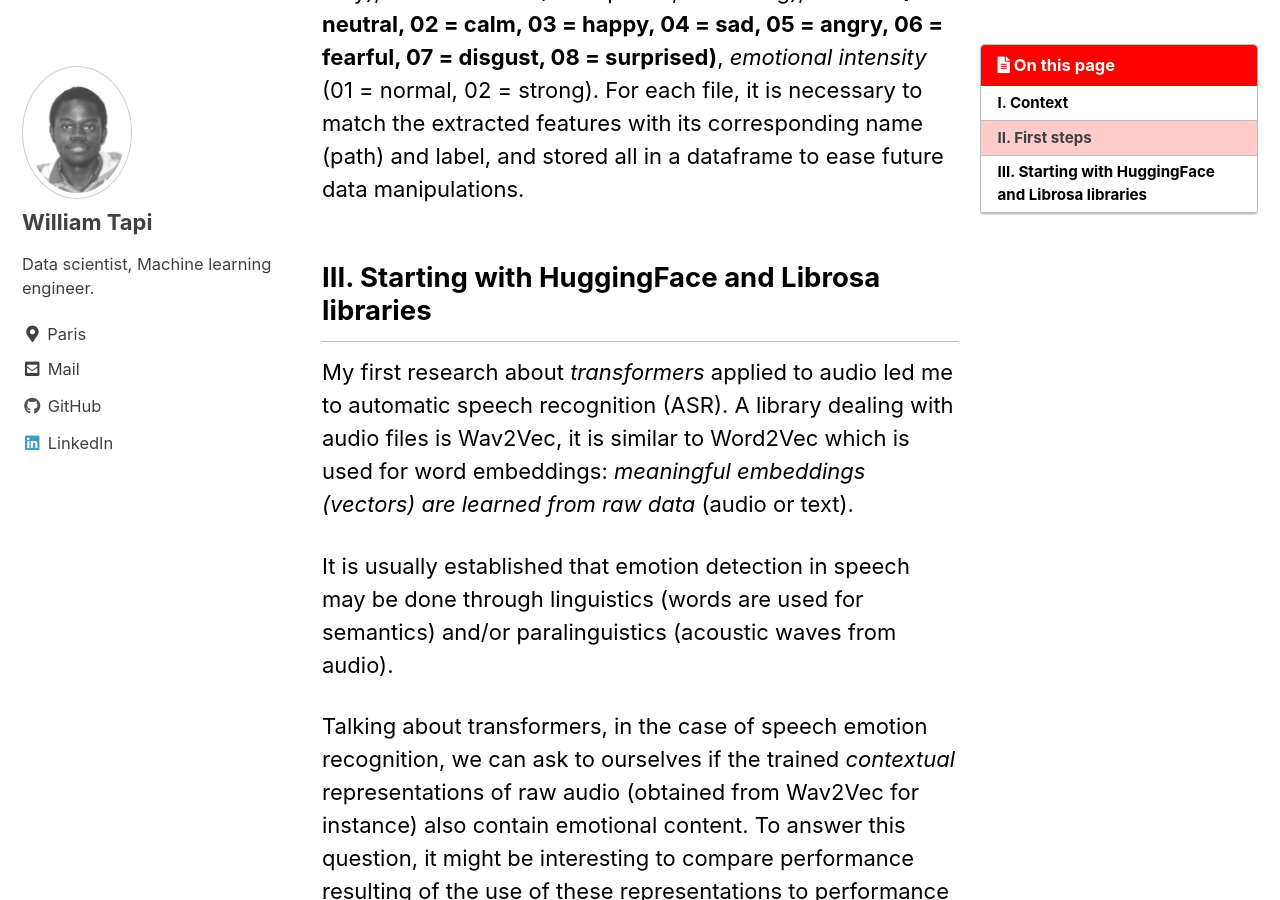
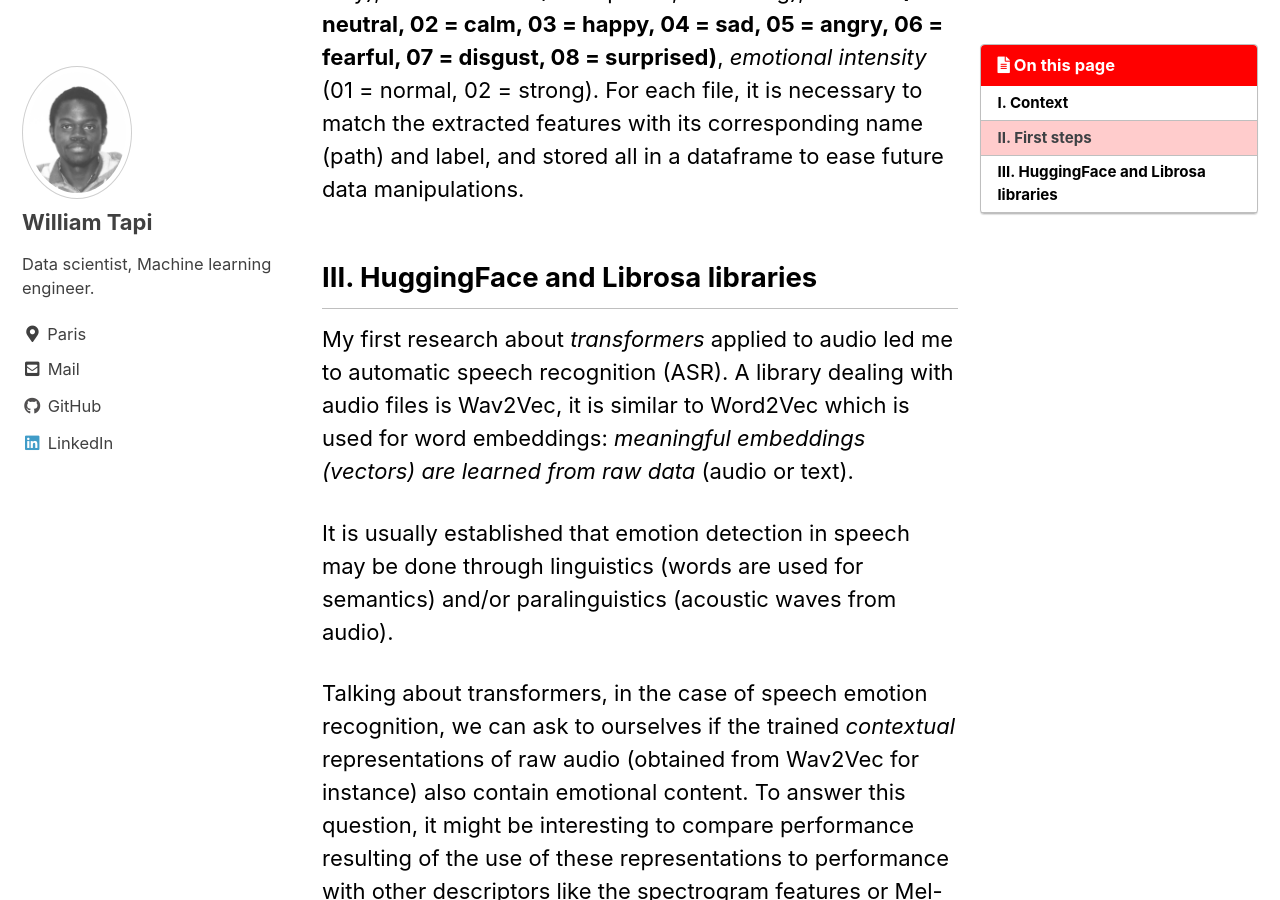
Before and after one commit to Will007-max/Will007-max.github.io, a Jekyll site: the page built from _posts/2021-03-29-first_project.md, in a window 1280 px wide and 900 px high, scrolled down 2977 px. Built offline with Jekyll 4.4.1, drawn with Linux system fonts in a browser that asks for light colours; cached includes are drawn as plain includes; comment, search, counter and statistics services are not loaded.

Commit message:
new modif

```diff
--- a/_posts/2021-03-29-first_project.md
+++ b/_posts/2021-03-29-first_project.md
@@ -40,7 +40,7 @@
 
 Since I had to use *Google Colab*, I started by importing all needed files in my *Google Drive*. I wanted to extract features from different files in order to feed a machine learning model. The dataset contains many files grouped in folders (voice categories, actors...) and the name of each voice file contains informations: in that order there are in sequence  *modality* (01 = audio and video, 02 = video only, 03 = audio only), *voice channel* (01 = speech, 02 = song), *emotion* **(01 = neutral, 02 = calm, 03 = happy, 04 = sad, 05 = angry, 06 = fearful, 07 = disgust, 08 = surprised)**, *emotional intensity* (01 = normal, 02 = strong). For each file, it is necessary to match the extracted features with its corresponding name (path) and label, and stored all in a dataframe to ease future data manipulations.
 
-## III. Starting with HuggingFace and Librosa libraries
+## III. HuggingFace and Librosa libraries
 
 My first research about *transformers* applied to audio led me to automatic speech recognition (ASR). A library dealing with audio files is Wav2Vec, it is similar to Word2Vec which is used for word embeddings: *meaningful embeddings (vectors) are learned from raw data* (audio or text).
 
```
